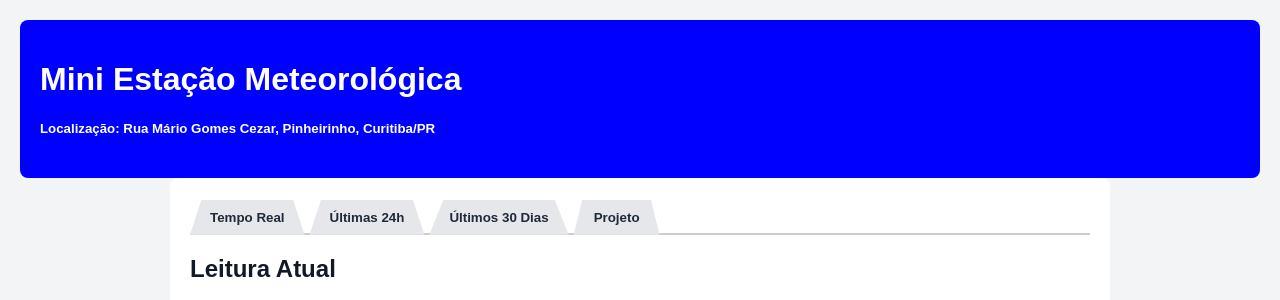
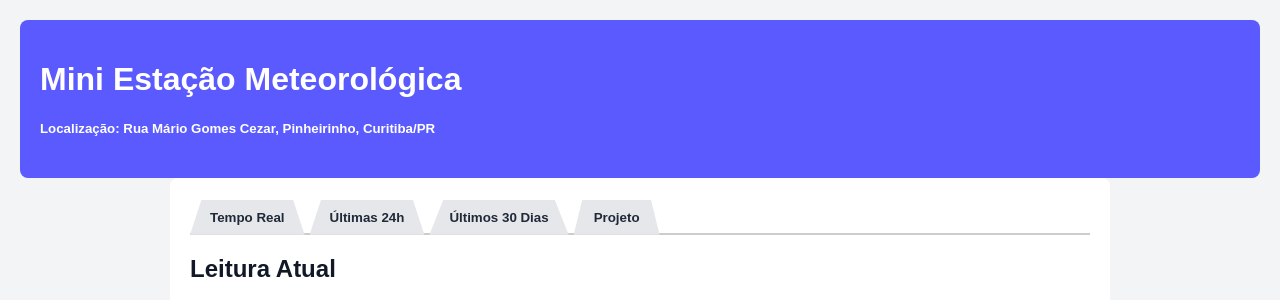
Before and after one commit to ArkhosAggelos/estacao_meteorologica, a website: page site/index.html in a window 1280 px wide. Drawn offline with nearby package versions, Linux system fonts and the light colour scheme; no server answers.

Commit message:
Atualizar o style.css

```diff
--- a/site/style.css
+++ b/site/style.css
@@ -7,7 +7,7 @@ body {
 }
 
 header {
-  background: blue;
+  background: rgb(90,90,255);
   color: white;
   padding: 20px;
   border-radius: 8px;
```
